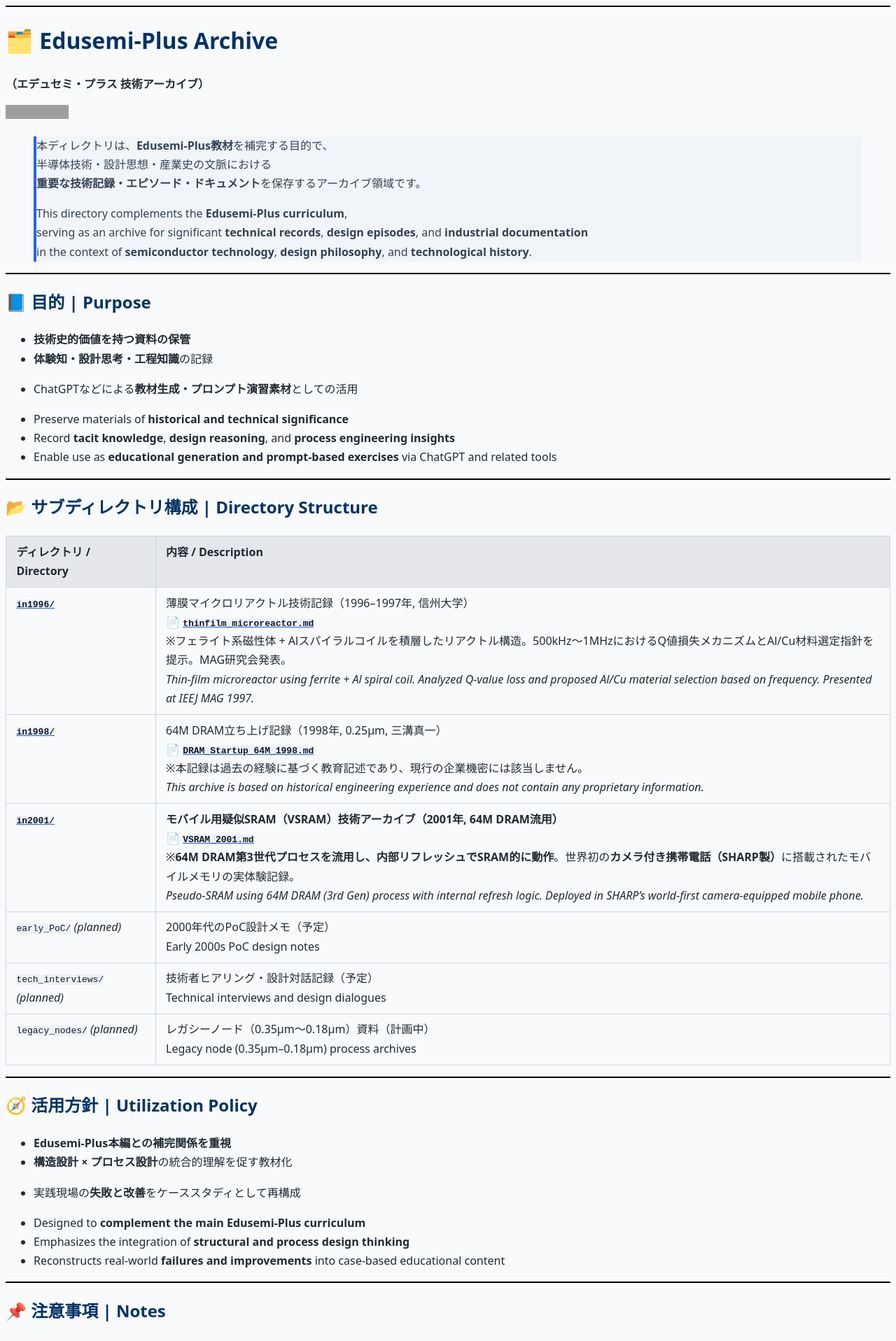
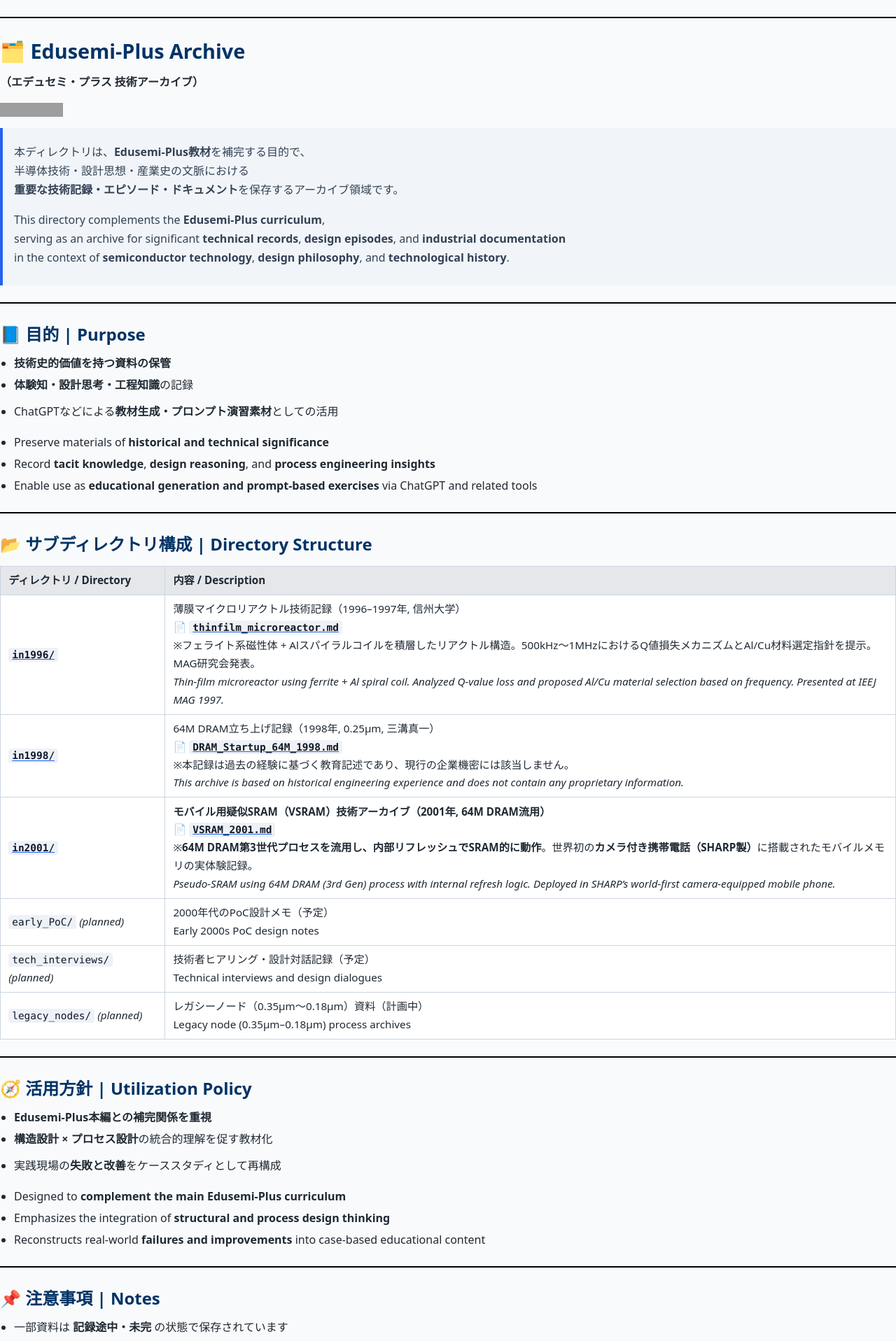
Before and after one commit to Samizo-AITL/Edusemi-Plus, a Jekyll site: the page built from archive/index.md, in a window 1280 px wide. Shown: the top 1917 px of the page at 70% size. Built offline with Jekyll 4.4.1, drawn with Linux system fonts in a browser that asks for light colours; grey boxes are pictures that could not be loaded.

Commit message:
Update style.css

```diff
--- a/assets/css/style.css
+++ b/assets/css/style.css
@@ -1,110 +1,221 @@
 /* ===================================================
-   Samizo-AITL / Edusemi-Plus
-   assets/css/style.css (Override for minima)
-   - Engineering tone
-   - Table borders guaranteed
-   - Simple font
+   Samizo-AITL Technical CSS (FINAL)
+   Semiconductor / Control / AITL / Datasheet
+   Target: GitHub Pages (minima)
    =================================================== */
 
-/* ---------- Base (minima override, safe) ---------- */
+
+/* ===================================================
+   Reset / Stability
+   =================================================== */
+*,
+*::before,
+*::after {
+  box-sizing: border-box;
+}
+
+html {
+  -webkit-text-size-adjust: 100%;
+}
+
+
+/* ===================================================
+   Base (Engineering Font / Neutral)
+   =================================================== */
 body {
-  background: #f9fafb;
-  color: #1f2933;
-  font-family: system-ui, -apple-system, BlinkMacSystemFont, "Segoe UI", sans-serif;
+  margin: 0;
+  background: #f9fafb;          /* クールホワイト */
+  color: #1f2933;               /* 工学向け濃グレー */
+
+  font-family:
+    system-ui,
+    -apple-system,
+    BlinkMacSystemFont,
+    "Segoe UI",                 /* Windows EDA / 制御 */
+    "Hiragino Kaku Gothic ProN",
+    "Yu Gothic UI",
+    "Yu Gothic",
+    sans-serif;
+
+  font-size: 16px;
   line-height: 1.7;
 }
 
-/* Minima containers */
-.wrapper, .page-content, .post-content, .home, .post, .post-header, .post-title {
-  font-family: system-ui, -apple-system, BlinkMacSystemFont, "Segoe UI", sans-serif;
+
+/* ===================================================
+   ★ Layout / Content Width Control（最重要）
+   =================================================== */
+/* minima に確実に勝つため詳細度を上げる */
+body .wrapper,
+body .page-content,
+body .post-content,
+body .home,
+body .post {
+  max-width: 1100px;            /* 技術教材の最適幅 */
+  margin-left: auto;
+  margin-right: auto;
+  padding-left: 1.5rem;         /* 左右余白の正体 */
+  padding-right: 1.5rem;
 }
 
-/* ---------- Headings ---------- */
+
+/* ===================================================
+   Headings (Engineering tone)
+   =================================================== */
 h1, h2, h3, h4, h5, h6,
-.post-content h1, .post-content h2, .post-content h3,
-.page-content h1, .page-content h2, .page-content h3 {
-  color: #003366;
+.page-content h1, .page-content h2, .page-content h3,
+.post-content h1, .post-content h2, .post-content h3 {
+  margin: 1.8rem 0 0.8rem;
+  line-height: 1.25;
   font-weight: 700;
+  color: #003366;               /* 工学ブルー */
 }
 
-/* Minima has subtle borders; keep engineering underline */
-.post-content h1, .post-content h2, .post-content h3,
-.page-content h1, .page-content h2, .page-content h3 {
+h1 { font-size: 1.8rem; }
+h2 { font-size: 1.5rem; }
+h3 { font-size: 1.25rem; }
+
+.page-content h1,
+.page-content h2,
+.page-content h3,
+.post-content h1,
+.post-content h2,
+.post-content h3 {
   border-bottom: 1px solid #d1d5db;
   padding-bottom: 0.25rem;
 }
 
-/* ---------- Links ---------- */
-a, .post-content a, .page-content a {
+
+/* ===================================================
+   Paragraph / Lists
+   =================================================== */
+p {
+  margin: 0.7rem 0 1rem;
+}
+
+ul, ol {
+  margin: 0.6rem 0 1rem;
+  padding-left: 1.25rem;
+}
+
+li {
+  margin: 0.25rem 0;
+}
+
+
+/* ===================================================
+   Links
+   =================================================== */
+a {
   color: #2563eb;
   font-weight: 600;
   text-decoration: underline;
 }
-a:hover, .post-content a:hover, .page-content a:hover {
+
+a:hover {
   color: #1d4ed8;
 }
 
-/* ---------- Code / Pre ---------- */
-code, kbd, samp,
-.post-content code, .page-content code {
-  background: #eef2f7;
-  color: #0f172a;
-  border-radius: 4px;
+
+/* ===================================================
+   Horizontal Rule
+   =================================================== */
+hr {
+  border: 0;
+  border-top: 2px solid #000;
+  margin: 1.5rem 0;
 }
 
-pre, .post-content pre, .page-content pre {
+
+/* ===================================================
+   Media
+   =================================================== */
+img, video, canvas, svg {
+  display: block;
+  max-width: 100%;
+  height: auto;
+  margin: 1rem 0;
+}
+
+
+/* ===================================================
+   Code / Pre (EDA / Control / Spec)
+   =================================================== */
+code, kbd, samp {
+  font-family:
+    ui-monospace,
+    SFMono-Regular,
+    Menlo,
+    Consolas,
+    "Liberation Mono",
+    "Courier New",
+    monospace;
+
+  font-size: 0.95em;
+  background: #eef2f7;
+  padding: 0.15em 0.35em;
+  border-radius: 4px;
+  color: #0f172a;
+}
+
+pre {
   background: #eef2f7;
   border: 1px solid #cbd5e1;
+  padding: 0.9rem 1rem;
   border-radius: 6px;
   overflow: auto;
 }
 
-/* ---------- Blockquote ---------- */
-blockquote, .post-content blockquote, .page-content blockquote {
-  background: #f1f5f9;
-  border-left: 4px solid #2563eb;
-  color: #334155;
+pre code {
+  background: transparent;
+  padding: 0;
 }
 
+
 /* ===================================================
-   Tables (IMPORTANT: force borders visible)
-   minima が table border を弱める/消すケース対策で
-   table/th/td までまとめて指定します
+   Blockquote (Spec / Note)
    =================================================== */
+blockquote {
+  margin: 1rem 0;
+  padding: 0.6rem 1rem;
+  background: #f1f5f9;
+  color: #334155;
+  border-left: 4px solid #2563eb;
+}
 
-table,
-.post-content table,
-.page-content table {
+
+/* ===================================================
+   Tables (Datasheet Standard)
+   =================================================== */
+table {
   width: 100%;
   border-collapse: collapse;
   margin: 1rem 0;
+  border: 1.5px solid #cbd5e1;
+  font-size: 0.95em;
 }
 
-/* ★枠線を確実に出す */
-table, th, td,
-.post-content table, .post-content th, .post-content td,
-.page-content table, .page-content th, .page-content td {
-  border: 1.5px solid #cbd5e1;
+th, td {
+  border: 1px solid #cbd5e1;
+  padding: 0.45rem 0.7rem;
+  vertical-align: middle;
 }
 
-/* セルの余白 */
-th, td,
-.post-content th, .post-content td,
-.page-content th, .page-content td {
-  padding: 0.55rem 0.9rem;
-  vertical-align: top;
-}
-
-/* 見出し行 */
-th,
-.post-content th,
-.page-content th {
+th {
   background: #e5e7eb;
   font-weight: 700;
   text-align: left;
+  white-space: nowrap;
 }
 
-/* ---------- Mermaid ---------- */
+td {
+  background: #ffffff;
+}
+
+
+/* ===================================================
+   Mermaid
+   =================================================== */
 .mermaid {
   display: block;
   margin: 1.25rem auto;
@@ -112,41 +223,41 @@
   text-align: center;
 }
 
-/* ---------- Images ---------- */
-img, video, canvas, svg {
-  max-width: 100%;
-  height: auto;
+
+/* ===================================================
+   Responsive
+   =================================================== */
+@media (max-width: 768px) {
+  body {
+    font-size: 15.5px;
+  }
+
+  h1 { font-size: 1.6rem; }
+  h2 { font-size: 1.35rem; }
+  h3 { font-size: 1.15rem; }
+
+  table {
+    font-size: 0.9em;
+  }
 }
 
-/* ---------- HR (if you want explicit black) ---------- */
-hr {
-  border: 0;
-  border-top: 2px solid #000;
-}
 
 /* ===================================================
-   Content width control (minima override)
+   Print (Engineering Document)
    =================================================== */
-.wrapper,
-.page-content,
-.post-content,
-.home,
-.post {
-  max-width: 1100px;        /* ← Edusemi教材の最適幅 */
-  margin-left: auto;
-  margin-right: auto;
-  padding-left: 1.5rem;
-  padding-right: 1.5rem;
+@media print {
+  body {
+    background: #fff;
+    color: #000;
+  }
+
+  a {
+    color: #000;
+    text-decoration: underline;
+  }
+
+  pre, code, blockquote {
+    background: #fff;
+    border-color: #000;
+  }
 }
-
-/* ---------- Responsive ---------- */
-@media (max-width: 768px) {
-  body { font-size: 15.5px; }
-}
-
-/* ---------- Print ---------- */
-@media print {
-  body { background: #fff; color: #000; }
-  a { color: #000; }
-  pre, code, blockquote { background: #fff; border-color: #000; }
-}
```
